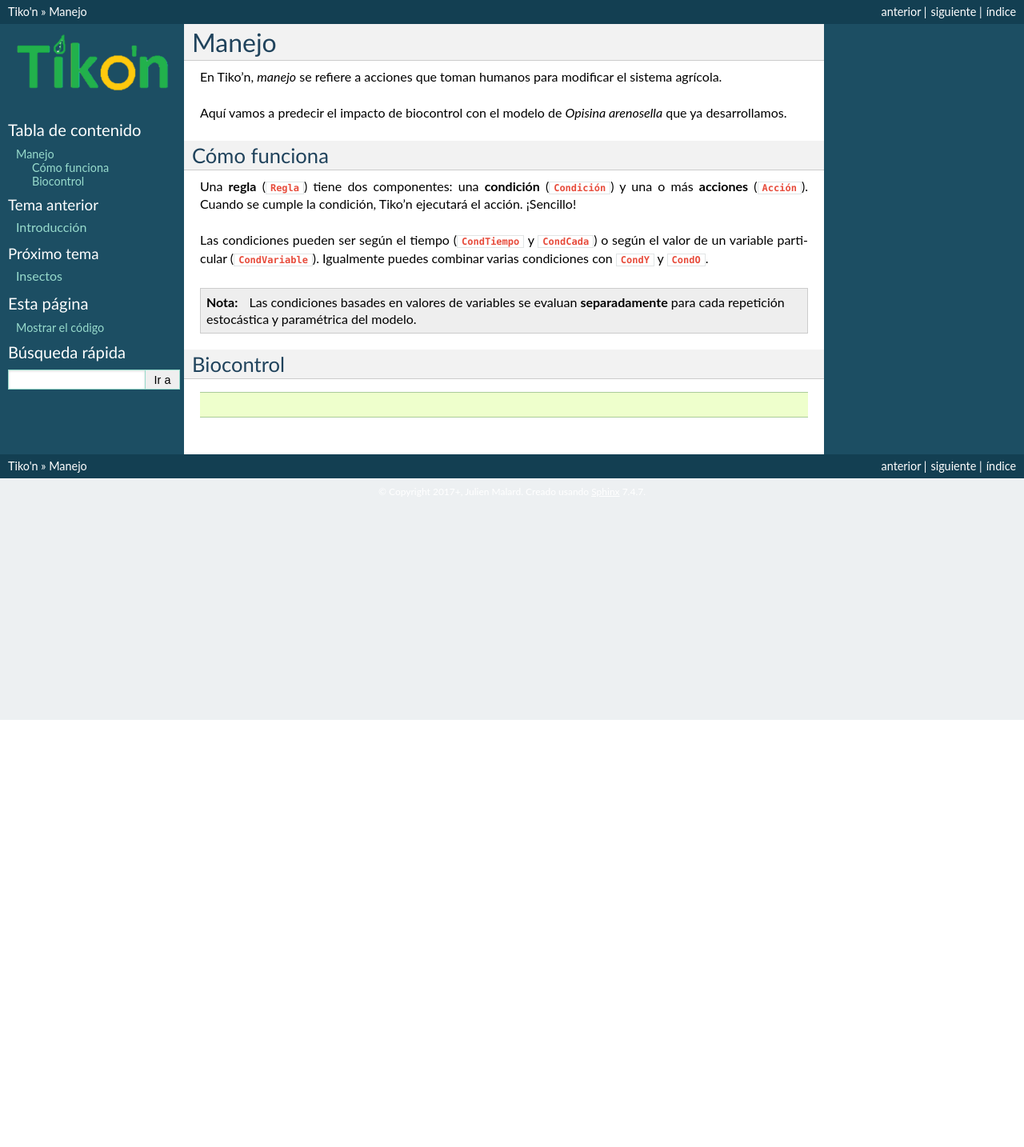
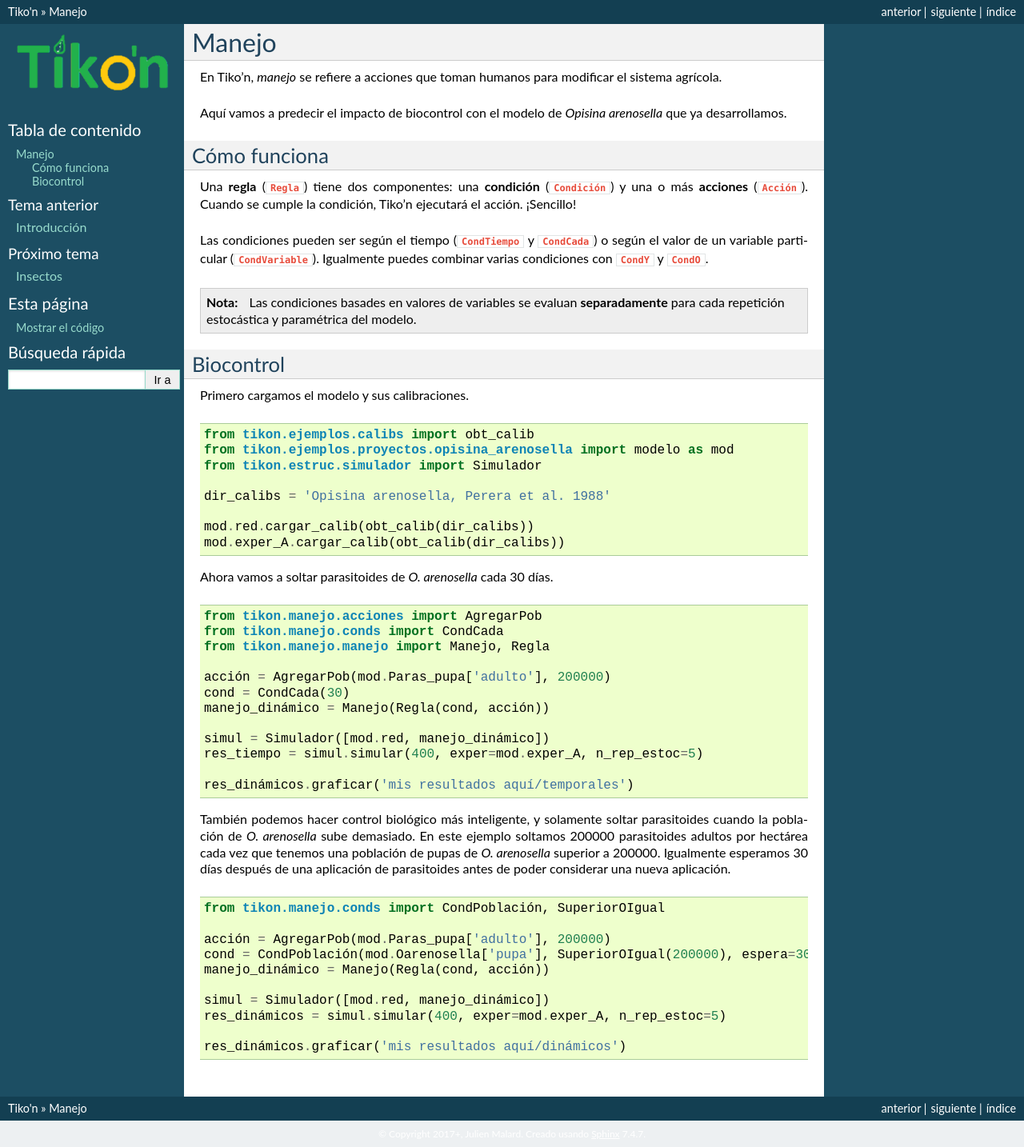
Before and after one commit to julienmalard/Tikon, a Sphinx documentation site: the page built from docs/source/tutorial/manejo.rst, in a window 1280 px wide. Shown: the whole page at 80% size. Built offline with Sphinx 7.4.7, drawn with Linux system fonts in a browser that asks for light colours; some web fonts are replaced; pages that are not in the unit, such as notebooks, are missing from menus; before the commit the page ends 900 px from its top, so only the background shows below that.

Commit message:
Trabajo en docs

```diff
--- a/docs/source/tutorial/intro.rst
+++ b/docs/source/tutorial/intro.rst
@@ -181,8 +181,8 @@ Después se podrá acceder con:
    from tikon.ejemplos.calibs import obt_calib, obt_ref
 
    dir_ = 'Opisina arenosella, Perera et al. 1988'
-   red.cargar_calib(obt_calib(dir_)
-   exper_A.cargar_calib(dir_)
+   red.cargar_calib(obt_calib(dir_))
+   exper_A.cargar_calib(obt_calib(dir_))
 
    # Visualizar la información de la calibración
    print(obt_ref(dir_))
--- a/docs/source/tutorial/manejo.rst
+++ b/docs/source/tutorial/manejo.rst
@@ -21,5 +21,51 @@ Las condiciones pueden ser según el tiempo (:class:`~tikon.manejo.conds.CondTie
 
 Biocontrol
 ----------
+Primero cargamos el modelo y sus calibraciones.
 
 .. code-block:: python
+
+   from tikon.ejemplos.calibs import obt_calib
+   from tikon.ejemplos.proyectos.opisina_arenosella import modelo as mod
+   from tikon.estruc.simulador import Simulador
+
+   dir_calibs = 'Opisina arenosella, Perera et al. 1988'
+
+   mod.red.cargar_calib(obt_calib(dir_calibs))
+   mod.exper_A.cargar_calib(obt_calib(dir_calibs))
+
+Ahora vamos a soltar parasitoides de *O. arenosella* cada 30 días.
+
+.. code-block:: python
+
+   from tikon.manejo.acciones import AgregarPob
+   from tikon.manejo.conds import CondCada
+   from tikon.manejo.manejo import Manejo, Regla
+
+   acción = AgregarPob(mod.Paras_pupa['adulto'], 200000)
+   cond = CondCada(30)
+   manejo_dinámico = Manejo(Regla(cond, acción))
+
+   simul = Simulador([mod.red, manejo_dinámico])
+   res_tiempo = simul.simular(400, exper=mod.exper_A, n_rep_estoc=5)
+
+   res_dinámicos.graficar('mis resultados aquí/temporales')
+
+
+También podemos hacer control biológico más inteligente, y solamente soltar parasitoides cuando la población
+de *O. arenosella* sube demasiado. En este ejemplo soltamos 200000 parasitoides adultos por hectárea cada vez que
+tenemos una población de pupas de *O. arenosella* superior a 200000. Igualmente esperamos 30 días después de una
+aplicación de parasitoides antes de poder considerar una nueva aplicación.
+
+.. code-block:: python
+
+   from tikon.manejo.conds import CondPoblación, SuperiorOIgual
+
+   acción = AgregarPob(mod.Paras_pupa['adulto'], 200000)
+   cond = CondPoblación(mod.Oarenosella['pupa'], SuperiorOIgual(200000), espera=30)
+   manejo_dinámico = Manejo(Regla(cond, acción))
+
+   simul = Simulador([mod.red, manejo_dinámico])
+   res_dinámicos = simul.simular(400, exper=mod.exper_A, n_rep_estoc=5)
+
+   res_dinámicos.graficar('mis resultados aquí/dinámicos')
```
Also changed, not shown: 1 other file.
